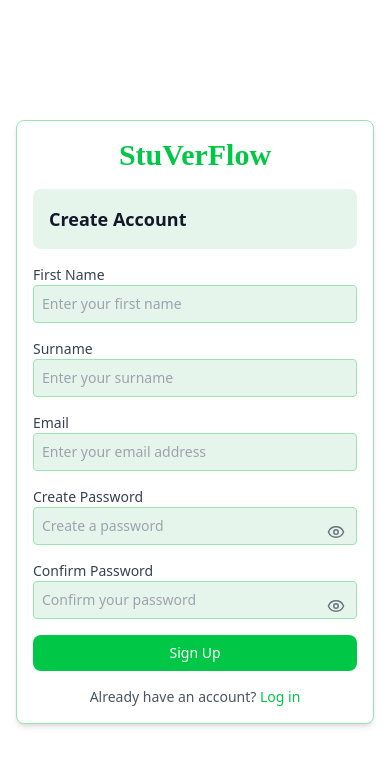
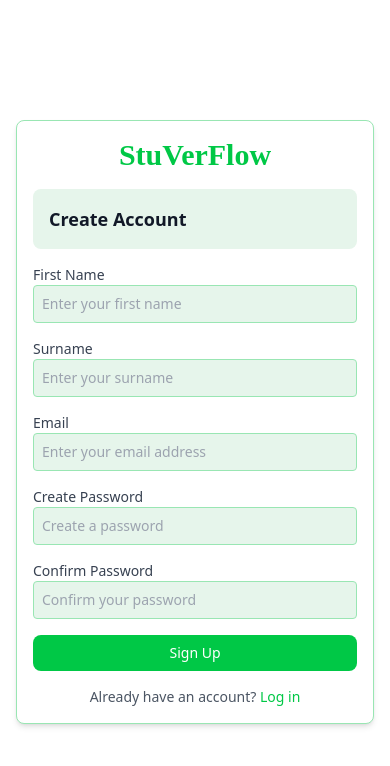
Before and after one commit to e-mond/StuVerFlow, a React (Vite) app: page /signup in a window 390 px wide. Shown: the top 766 px of the page. Built offline with nearby package versions, Linux system fonts and the light colour scheme; a web font is replaced by a local one.

Commit message:
Enhanced profile setup flow: fixed conditional toast for students and professionals, update form steps, remove Eye icons, add password validation, and redirect student to /home, Fixed 405 error on /api/user_login/

```diff
--- a/src/api/auth.js
+++ b/src/api/auth.js
@@ -8,7 +8,7 @@ export const login = async ({ email, password }) => {
   if (!email || !password) throw new Error("Email and password are required");
 
   try {
-    const response = await api.post("user_login/", { email, password }); // Relative path
+    const response = await api.post("user_login/", { email, password }); // Remove /api/ from path
     const user = {
       id: response.data.id,
       name: response.data.name,
@@ -32,7 +32,7 @@ export const signup = async ({ email, password, name }) => {
   }
 
   try {
-    const response = await api.post("signup/", { email, password, name }); // Relative path
+    const response = await api.post("signup/", { email, password, name }); // Remove /api/ from path
     const user = {
       id: response.data.id,
       name: response.data.name,
@@ -54,7 +54,7 @@ export const requestPasswordReset = async (email) => {
   if (!email) throw new Error("Email is required");
 
   try {
-    const response = await api.post("auth/reset-password/request/", { email }); // Relative path
+    const response = await api.post("auth/reset-password/request/", { email }); // Remove /api/ from path
     return { message: response.data.message || "Password reset email sent" };
   } catch (error) {
     console.error(
@@ -76,7 +76,7 @@ export const resetPassword = async (token, newPassword) => {
     const response = await api.post("auth/reset-password/", {
       token,
       newPassword,
-    }); // Relative path
+    }); // Remove /api/ from path
     return { message: response.data.message || "Password reset successfully" };
   } catch (error) {
     console.error(
@@ -92,7 +92,7 @@ export const resetPassword = async (token, newPassword) => {
  */
 export const logout = async () => {
   try {
-    const response = await api.post("logout/", {}); // Relative path
+    const response = await api.post("logout/", {}); // Remove /api/ from path
     setUserToken(""); // Reset token
     return { message: response.data.message || "Logged out successfully" };
   } catch (error) {
--- a/src/api/index.js
+++ b/src/api/index.js
@@ -3,7 +3,7 @@ import { getUserToken } from "../utils/authUtils";
 
 // Create Axios instance
 const api = axios.create({
-  baseURL: "http://localhost:8000/api/", // Ensure trailing slash
+  baseURL: "http://localhost:8000/api",
   timeout: 10000, // 10-second timeout
 });
 
@@ -14,7 +14,7 @@ api.interceptors.request.use(
     const isLoginRequest =
       config.url === "user_login/" || config.url === "/user_login/";
     const isLogoutRequest =
-      config.url === "logout/" || config.url === "/logout/"; // Add logout exclusion
+      config.url === "logout/" || config.url === "/logout/";
     if (token && !isLoginRequest && !isLogoutRequest) {
       config.headers.Authorization = `Token ${token}`; // Use 'Token' scheme
       if (config.data instanceof FormData) {
--- a/src/api/profiles.js
+++ b/src/api/profiles.js
@@ -59,8 +59,12 @@ export const updateUserProfile = async (userId, updatedData) => {
     throw new Error("Invalid professional title");
   }
 
-  // No need to reconstruct FormData, use the input directly
-  const response = await api.put(`/users/${userId}/`, formData);
+  const response = await api.put(`users/${userId}/update/`, formData, {
+    headers: {
+      "Content-Type": "multipart/form-data",
+    },
+  });
+
   return {
     ...response.data,
     message: response.data.message || "Profile updated",
--- a/src/hooks/useProfileForm.jsx
+++ b/src/hooks/useProfileForm.jsx
@@ -5,10 +5,10 @@ import { useUser } from "../context/UserContext";
 import { useNavigate } from "react-router-dom";
 
 export const useProfileForm = () => {
-  const { user, login } = useUser(); // Call hook at top level
+  const { user, login } = useUser();
   const navigate = useNavigate();
 
-  const [isLoading, setIsLoading] = useState(!user?.id); // Initial loading based on user presence
+  const [isLoading, setIsLoading] = useState(!user?.id);
   const [step, setStep] = useState(1);
   const [userType, setUserType] = useState("student");
   const [formData, setFormData] = useState({
@@ -147,10 +147,15 @@ export const useProfileForm = () => {
         };
         login(updatedUser);
         setTimeout(() => {
-          toast.success("Profile setup completed successfully!");
           if (userType === "student" && step === 3) {
+            toast.success(
+              "Welcome to StuVerFlow 🎉 Your student profile is set up.",
+            );
             navigate("/home");
           } else if (userType === "professional" && step === 5) {
+            toast.success(
+              "Submission received! Your profile will be reviewed shortly.",
+            );
             setStep(6);
           }
         }, 0);
--- a/src/pages/SignUpPage.jsx
+++ b/src/pages/SignUpPage.jsx
@@ -4,7 +4,6 @@ import { Link, useNavigate } from "react-router-dom";
 import Button from "../components/common/Button";
 import { signup } from "../utils/api";
 import { useUser } from "../context/UserContext";
-import { Eye, EyeOff } from "lucide-react";
 
 const SignUpPage = () => {
   const [formData, setFormData] = useState({
@@ -15,8 +14,6 @@ const SignUpPage = () => {
     confirmPassword: "",
   });
 
-  const [showCreatePassword, setShowCreatePassword] = useState(false);
-  const [showConfirmPassword, setShowConfirmPassword] = useState(false);
   const [isSubmitting, setIsSubmitting] = useState(false);
   const [passwordMatchError, setPasswordMatchError] = useState("");
   const [error, setError] = useState(null);
@@ -212,7 +209,7 @@ const SignUpPage = () => {
             </div>
 
             {/* Create password */}
-            <div className="mb-4 relative">
+            <div className="mb-4">
               <label
                 htmlFor="createPassword"
                 className="block text-gray-700 font-medium text-sm sm:text-base"
@@ -220,27 +217,19 @@ const SignUpPage = () => {
                 Create Password
               </label>
               <input
-                type={showCreatePassword ? "text" : "password"}
+                type="password"
                 id="createPassword"
                 name="createPassword"
                 value={formData.createPassword}
                 onChange={handleChange}
-                className="w-full p-2 pr-10 rounded border border-kiwi-200 bg-kiwi-50 text-gray-900 focus:outline-none focus:ring-2 focus:ring-kiwi-700 text-sm sm:text-base"
+                className="w-full p-2 rounded border border-kiwi-200 bg-kiwi-50 text-gray-900 focus:outline-none focus:ring-2 focus:ring-kiwi-700 text-sm sm:text-base"
                 required
                 placeholder="Create a password"
               />
-              <button
-                type="button"
-                onClick={() => setShowCreatePassword(!showCreatePassword)}
-                className="absolute top-9 right-3 text-gray-500"
-                tabIndex={-1}
-              >
-                {showCreatePassword ? <EyeOff size={18} /> : <Eye size={18} />}
-              </button>
             </div>
 
             {/* Confirm password */}
-            <div className="mb-4 relative">
+            <div className="mb-4">
               <label
                 htmlFor="confirmPassword"
                 className="block text-gray-700 font-medium text-sm sm:text-base"
@@ -248,23 +237,15 @@ const SignUpPage = () => {
                 Confirm Password
               </label>
               <input
-                type={showConfirmPassword ? "text" : "password"}
+                type="password"
                 id="confirmPassword"
                 name="confirmPassword"
                 value={formData.confirmPassword}
                 onChange={handleChange}
-                className="w-full p-2 pr-10 rounded border border-kiwi-200 bg-kiwi-50 text-gray-900 focus:outline-none focus:ring-2 focus:ring-kiwi-700 text-sm sm:text-base"
+                className="w-full p-2 rounded border border-kiwi-200 bg-kiwi-50 text-gray-900 focus:outline-none focus:ring-2 focus:ring-kiwi-700 text-sm sm:text-base"
                 required
                 placeholder="Confirm your password"
               />
-              <button
-                type="button"
-                onClick={() => setShowConfirmPassword(!showConfirmPassword)}
-                className="absolute top-9 right-3 text-gray-500"
-                tabIndex={-1}
-              >
-                {showConfirmPassword ? <EyeOff size={18} /> : <Eye size={18} />}
-              </button>
               {passwordMatchError && (
                 <p className="text-red-600 text-sm mt-1">
                   {passwordMatchError}
```
